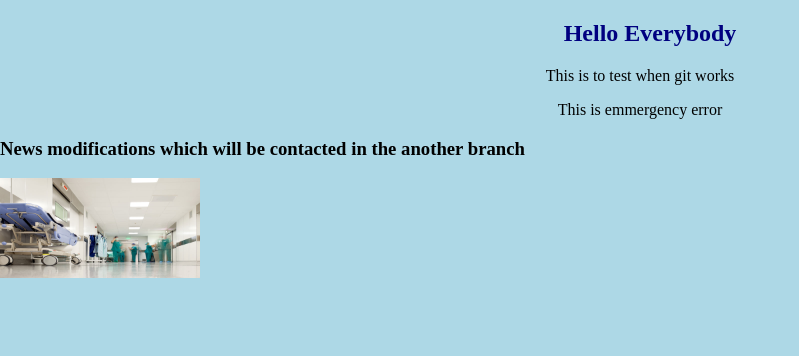
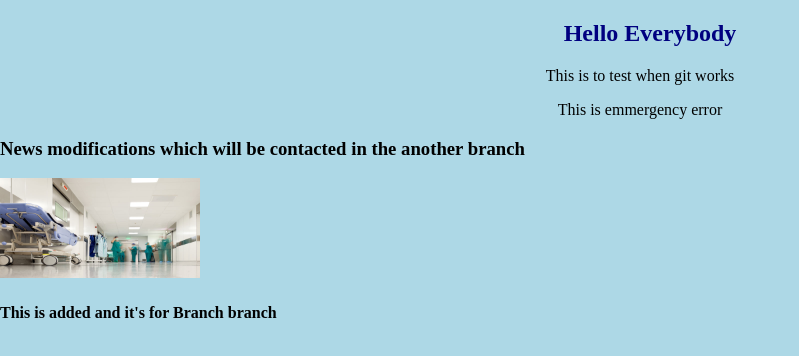
Before and after one commit to Kenedy-GBESSI/NewUser, a plain HTML site: page index.html in a window 1280 px wide. Shown: the whole page, without its empty margins (0-799 px from the left). Drawn offline with Linux system fonts and the light colour scheme.

Commit message:
Branch Modified

```diff
--- a/index.html
+++ b/index.html
@@ -15,5 +15,6 @@
   <div>
     <img src="hopital.jpg" alt="" width="200" height="100">
   </div>
+  <h4>This is added and it's for Branch branch</h4>
 </body>
 </html>
```
